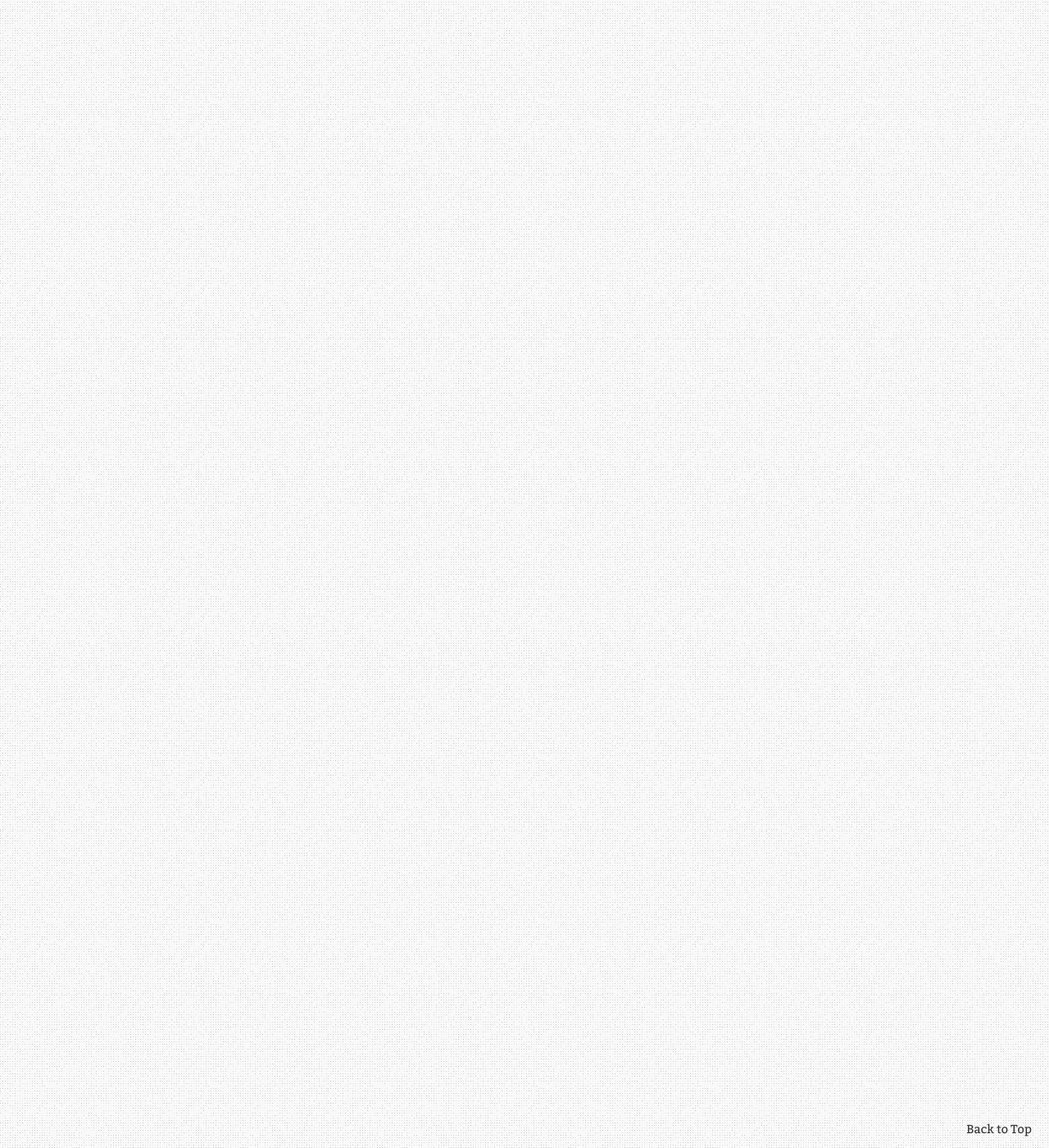
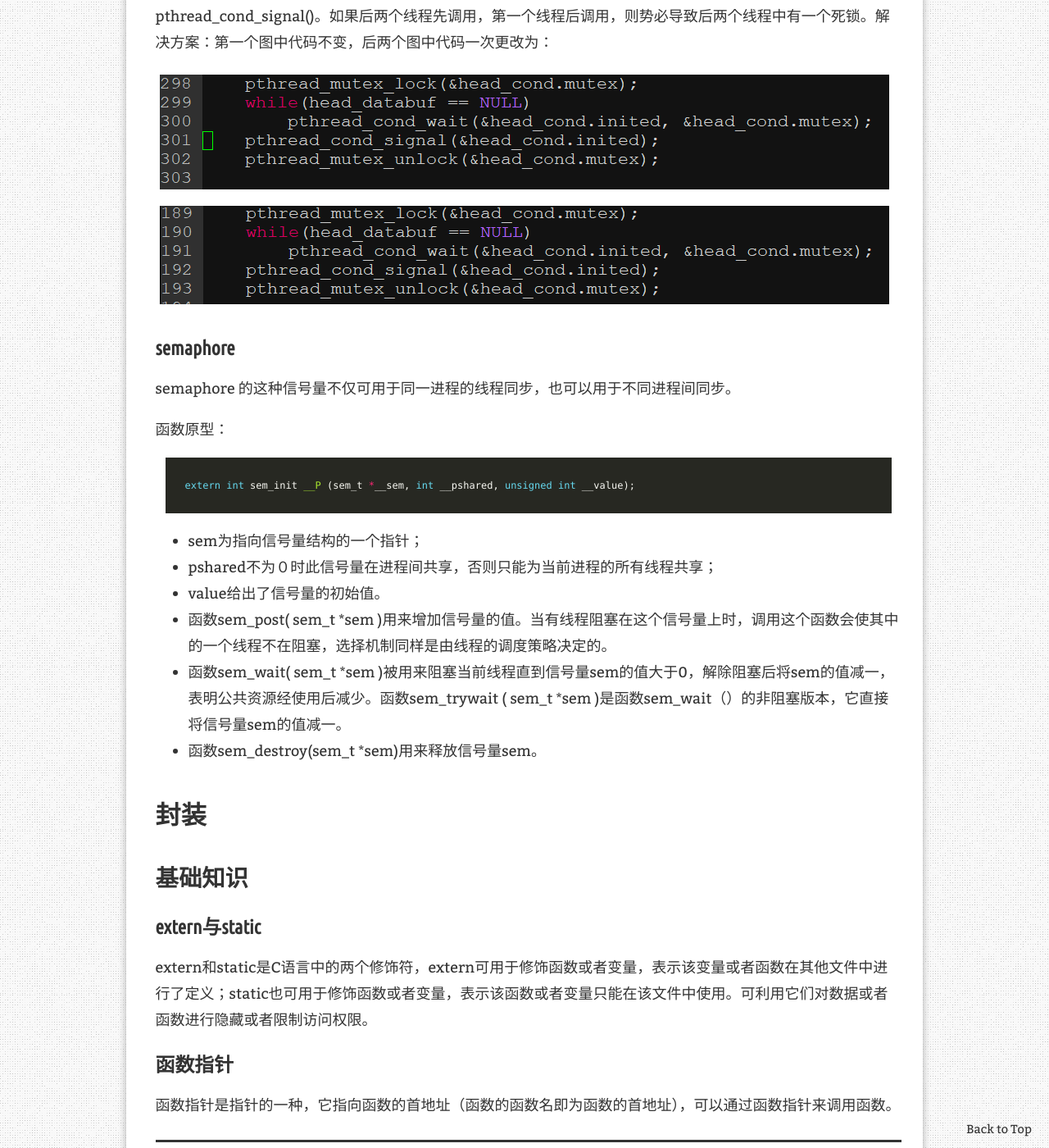
Before and after one commit to programmingduo/blog, a Jekyll site: the page built from _posts/2018-03-23-CLearning.md, in a window 1280 px wide and 1400 px high, scrolled down 13787 px. Shown: the whole window at 82% size. Built offline with Jekyll 4.4.1, drawn with Linux system fonts in a browser that asks for light colours; nearby versions of some CDN libraries; comment, search, counter and statistics services are not loaded; some of the changed text lies outside the part shown.

Commit message:
Clearning paiban

```diff
--- a/_posts/2018-03-23-CLearning.md
+++ b/_posts/2018-03-23-CLearning.md
@@ -10,6 +10,50 @@
 
 * Karmdown table of content
 {:toc .toc}
+
+# 内存申请与释放
+
+{% highlight C++ %}
+Ptr = (char *)malloc(100 * sizeof(char));
+free(Ptr);
+{% endhighlight %}
+
+# 文件读取
+
+## open
+
+{% highlight C++ %}
+int open(const char * pathname, int flags);
+{% endhighlight %}
+
+O_RDONLY 以只读方式打开文件
+O_WRONLY 以只写方式打开文件
+O_RDWR 以可读写方式打开文件. 上述三种flag是互斥的, 也就是不可同时使用,
+
+注：
+
+{% highlight C++ %}
+#include <fcntl.h>
+{% endhighlight %}
+
+解决 O_RDONLY was not declared
+
+## read
+
+{% highlight C++ %}
+ssize_t read(int fd, void * buf, size_t count);
+{% endhighlight %}
+
+1. 如果成功，返回读取的字节数；
+2. 如果出错，返回-1并设置errno；
+3. 如果在调read函数之前已是文件末尾，则返回0
+4. 函数的参数【int fd】： 这个是文件指针
+5. 函数的参数【void *buf】： 读上来的数据保存在缓冲区buf中，同时文件的当前读写位置向后移
+6. 函数的参数【size_t count】： 是请求读取的字节数。若参数count 为0, 则read()不会有作用并返回0. 返回值为实际读取到的字节数, 如果返回0
+
+函数的使用注意事项：
+
+如果顺利 read()会返回实际读到的字节数, 最好能将返回值与参数count 作比较, 若返回的字节数比要求读取的字节数少, 则有可能读到了文件尾
 
 # 多进程
 
@@ -406,10 +450,55 @@
 thread2: exit!
 thread2: process exit!
 
-## 程之间的同步与互斥
+## 线程之间的同步与互斥
 
+### mutex
+
+* int pthread_mutex_init(pthread_mutex_t *restrict mutex, const pthread_mutexattr_t *restrict attr);
+* int pthread_cond_init(pthread_cond_t *cv, const pthread_condattr_t *cattr);
 * pthread_mutex_lock(&qlock);
 * pthread_cond_wait(&qready, &qlock);
 * pthread_mutex_unlock(&qlock);
 
-https://blog.csdn.net/dddddz/article/details/8619141
+[参考博客](https://blog.csdn.net/dddddz/article/details/8619141)
+
+踩过的坑：
+
+![smiley](\assets\images\usedInBlogs\Clearning\6.png)
+![smiley](\assets\images\usedInBlogs\Clearning\7.png)
+![smiley](\assets\images\usedInBlogs\Clearning\8.png)
+
+可以看到，后面两个图中的代码都调用了pthread_cond_wait(),而只有在第一个图中调用pthread_cond_signal()。如果后两个线程先调用，第一个线程后调用，则势必导致后两个线程中有一个死锁。解决方案：第一个图中代码不变，后两个图中代码一次更改为：
+
+![smiley](\assets\images\usedInBlogs\Clearning\9.png)
+![smiley](\assets\images\usedInBlogs\Clearning\10.png)
+
+### semaphore
+
+semaphore 的这种信号量不仅可用于同一进程的线程同步，也可以用于不同进程间同步。
+
+函数原型：
+
+{% highlight C++ %}
+extern int sem_init __P (sem_t *__sem, int __pshared, unsigned int __value);
+{% endhighlight %}
+
+* sem为指向信号量结构的一个指针；
+* pshared不为０时此信号量在进程间共享，否则只能为当前进程的所有线程共享；
+* value给出了信号量的初始值。
+
+* 函数sem_post( sem_t *sem )用来增加信号量的值。当有线程阻塞在这个信号量上时，调用这个函数会使其中的一个线程不在阻塞，选择机制同样是由线程的调度策略决定的。
+* 函数sem_wait( sem_t *sem )被用来阻塞当前线程直到信号量sem的值大于0，解除阻塞后将sem的值减一，表明公共资源经使用后减少。函数sem_trywait ( sem_t *sem )是函数sem_wait（）的非阻塞版本，它直接将信号量sem的值减一。
+* 函数sem_destroy(sem_t *sem)用来释放信号量sem。
+
+# 封装
+
+## 基础知识
+
+### extern与static
+
+extern和static是C语言中的两个修饰符，extern可用于修饰函数或者变量，表示该变量或者函数在其他文件中进行了定义；static也可用于修饰函数或者变量，表示该函数或者变量只能在该文件中使用。可利用它们对数据或者函数进行隐藏或者限制访问权限。
+
+### 函数指针
+
+函数指针是指针的一种，它指向函数的首地址（函数的函数名即为函数的首地址），可以通过函数指针来调用函数。
```
Also changed, not shown: assets/images/usedInBlogs/Clearning/10.png (added), assets/images/usedInBlogs/Clearning/6.png (added), assets/images/usedInBlogs/Clearning/7.png (added), assets/images/usedInBlogs/Clearning/8.png (added), assets/images/usedInBlogs/Clearning/9.png (added), assets/images/usedInBlogs/Clearning/图片1.png (deleted).
